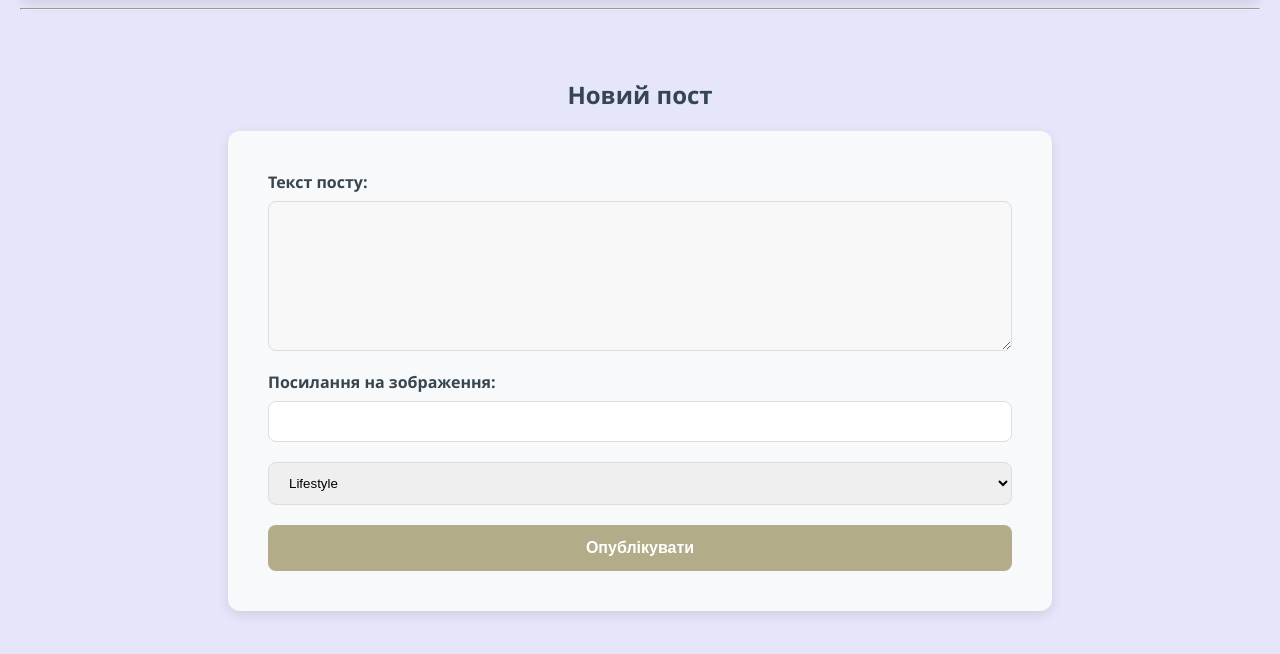
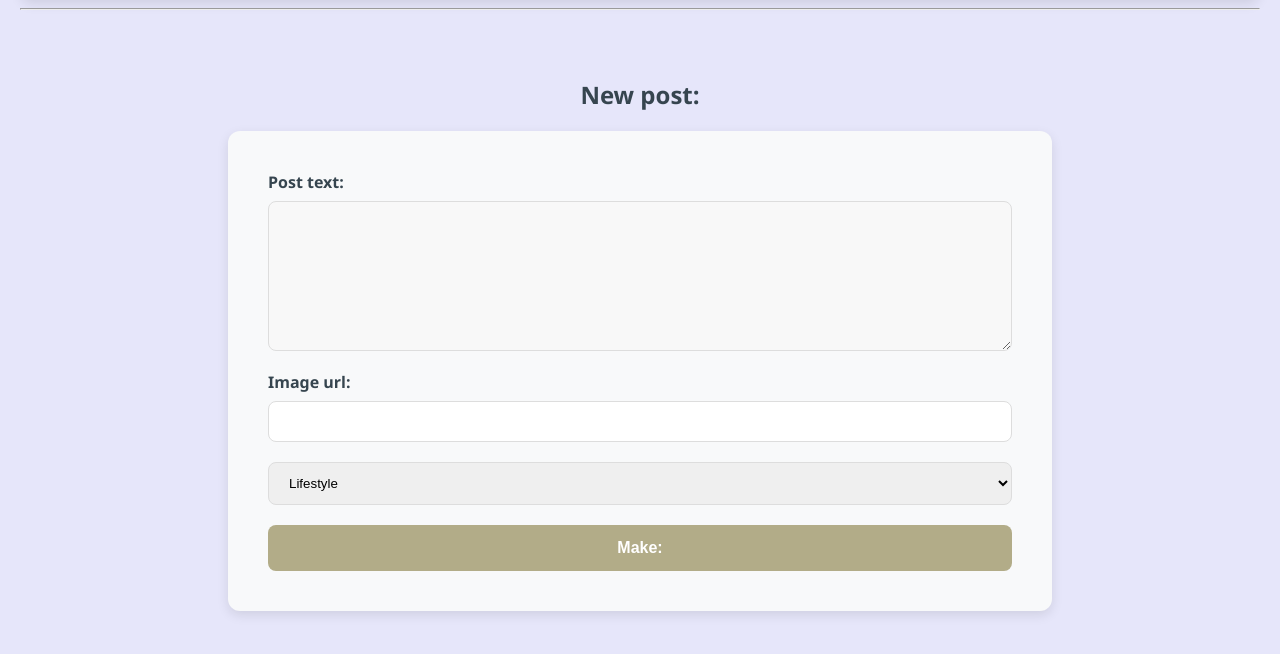
Before and after one commit to HlibS510/web_python_hm, a Flask app: page /add in a window 1280 px wide. Shown: the part 126-780 px from the top of the page. Run offline with Flask 3, Linux system fonts and the light colour scheme; data comes from the database, SQL or seed files in the repository; both versions use the stored data as it was after the commit.

Commit message:
polishing

```diff
--- a/blog/templates/add_post.html
+++ b/blog/templates/add_post.html
@@ -2,12 +2,12 @@
 {% block content %}
 <link rel="stylesheet" href="{{ url_for('static', filename='add_post.css') }}">
 
-<div id="add-post-page"> <h2>Новий пост</h2>
+<div id="add-post-page"> <h2>New post:</h2>
     <form method="post">
-        <label for="text">Текст посту:</label>
+        <label for="text">Post text:</label>
         <textarea name="text" id="text"></textarea>
 
-        <label for="image">Посилання на зображення:</label>
+        <label for="image">Image url:</label>
         <input type="url" name="image" id="image">
 
         <select name="section" id="section" required>
@@ -16,7 +16,7 @@
             {% endfor %}
         </select>
 
-        <button type="submit">Опублікувати</button>
+        <button type="submit">Make:</button>
     </form>
 </div>
 {% endblock %}
```
Also changed, not shown: blog/data.db, blog/loggins.db.
